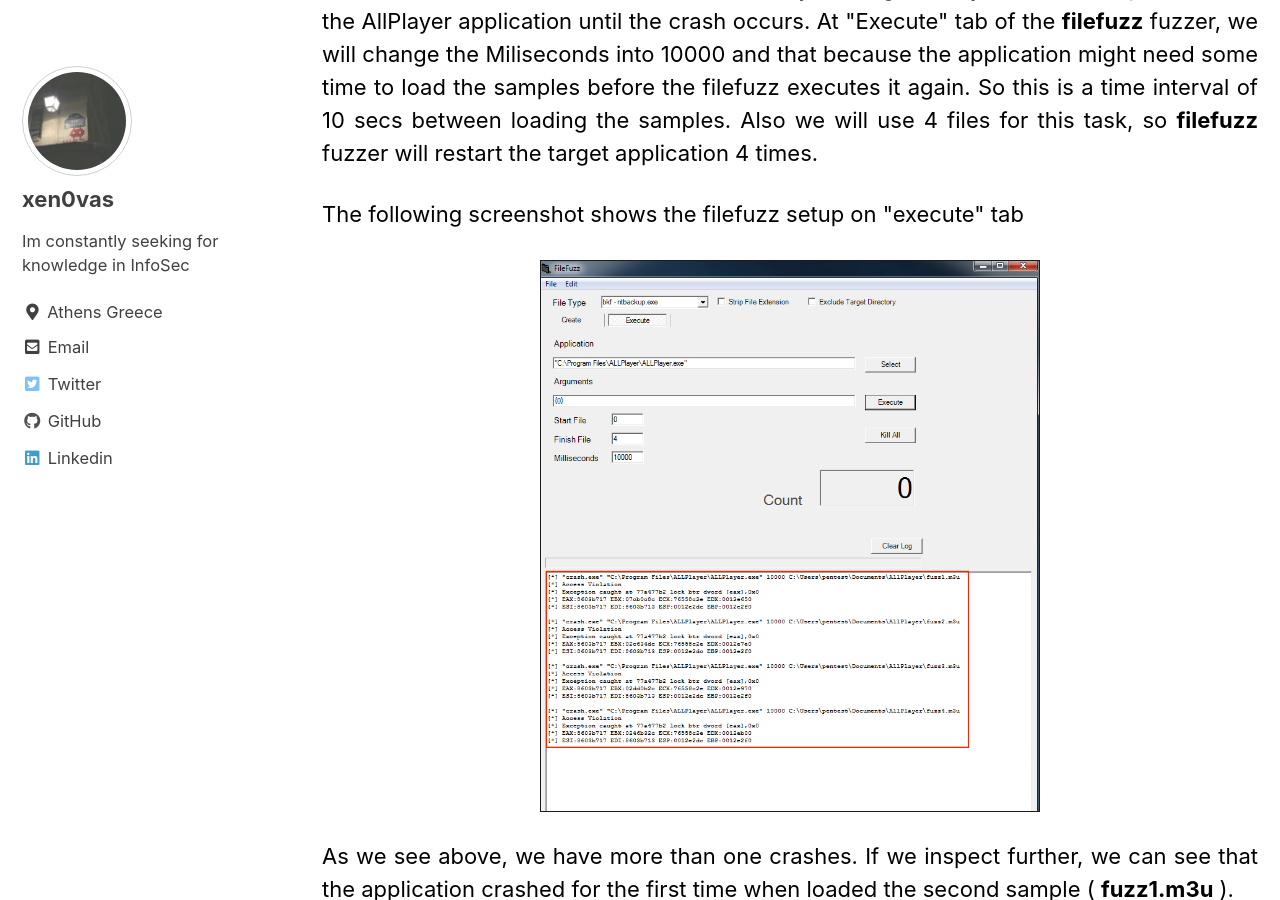
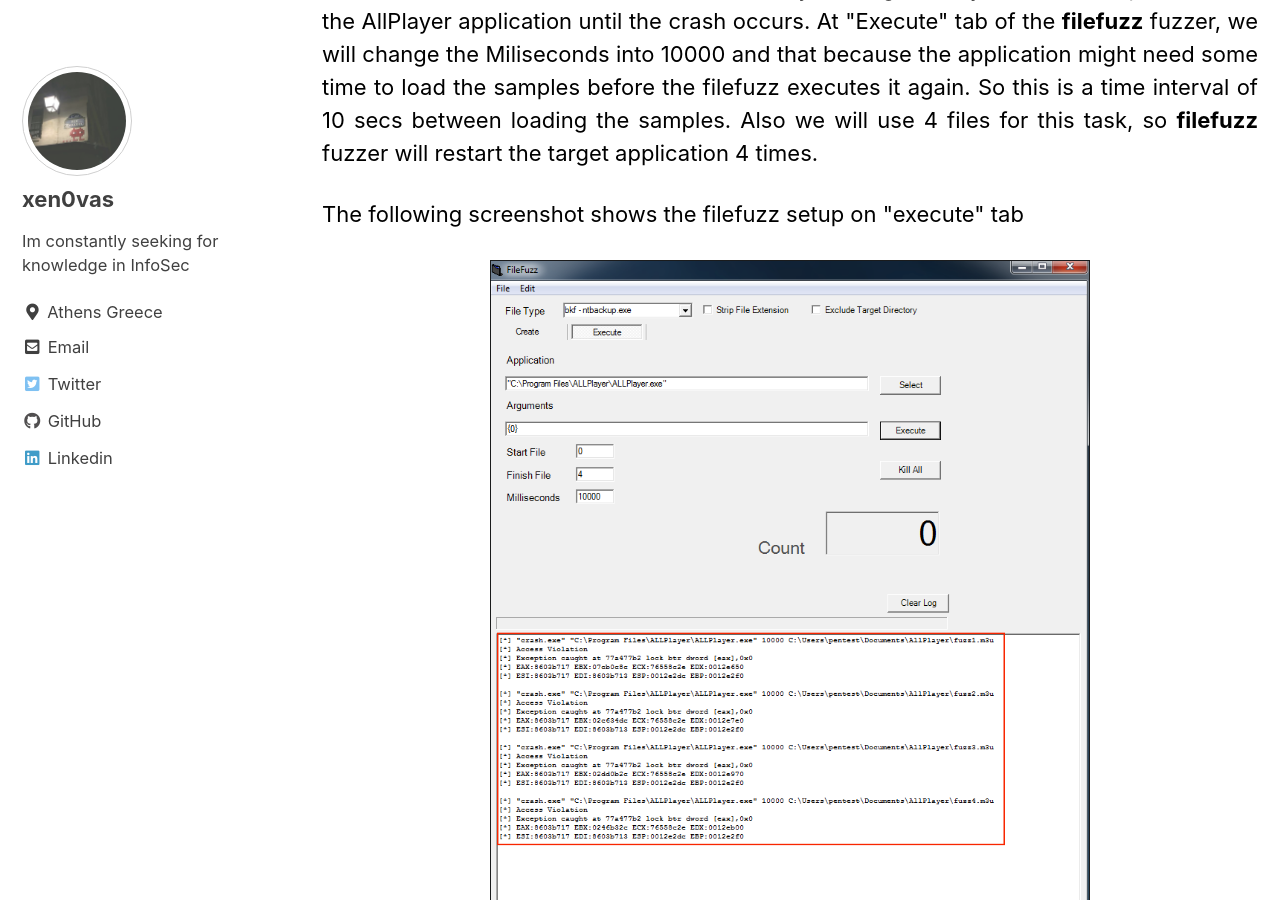
Before and after one commit to xen0vas/xen0vas.github.io, a Jekyll site: the page built from _posts/2019-05-13-AllPlayer_7_6_Local_BoF.md, in a window 1280 px wide and 900 px high, scrolled down 3810 px. Built offline with Jekyll 4.4.1, drawn with Linux system fonts in a browser that asks for light colours; cached includes are drawn as plain includes.

Commit message:
Allplayer 7.6 Local Buffer Overflow

```diff
--- a/_posts/2019-05-13-AllPlayer_7_6_Local_BoF.md
+++ b/_posts/2019-05-13-AllPlayer_7_6_Local_BoF.md
@@ -102,7 +102,7 @@
 The following screenshot shows the filefuzz setup on "execute" tab
 </p>
 
-<img src="{{ site.baseurl }}/assets/images/2019/AllPLayer/filefuzz2.png" style="display:block;margin-left:auto;margin-right:auto;border:1px solid #1A1B1C;" width="500" height="600">
+<img src="{{ site.baseurl }}/assets/images/2019/AllPLayer/filefuzz2.png" style="display:block;margin-left:auto;margin-right:auto;border:1px solid #1A1B1C;" width="600" height="600">
 
 <p style="text-align:justify;">
 As we see above, we have more than one crashes. If we inspect further, we can see that the application crashed for the first time when loaded the second sample ( <b>fuzz1.m3u</b> ).
```
